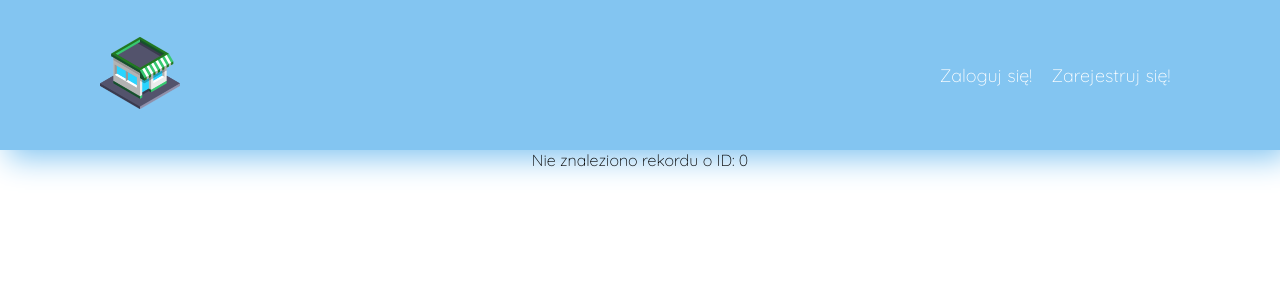
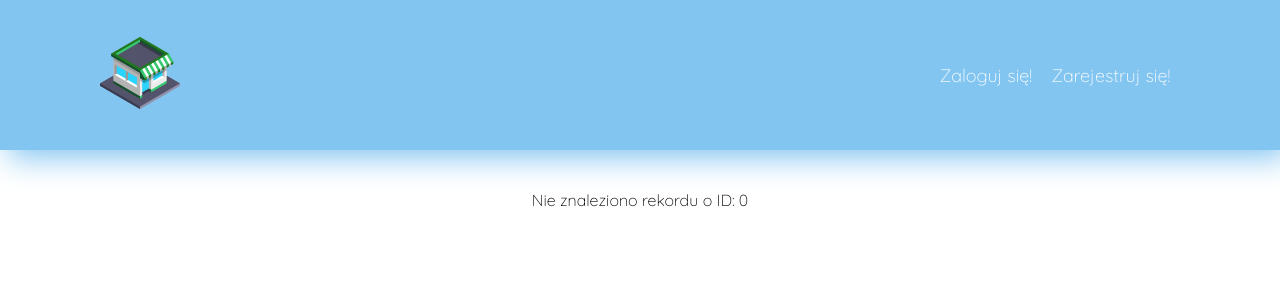
Before and after one commit to podlaskialgorytm3/online-shop, a PHP site: page /simple-page.php?tytul=1 in a window 1280 px wide. Shown: the top 300 px of the page. Run offline with PHP 8.4, Linux system fonts and the light colour scheme; data that the repository does not hold is empty.

Commit message:
Adding custom style to simple page

```diff
--- /dev/null
+++ b/css/simple-page.css
@@ -0,0 +1,19 @@
+body{
+    display: flex;
+    justify-content: center;
+}
+div.content{
+    margin: 40px;
+    display: flex;
+    flex-direction: column;
+    justify-content: center;
+    align-items: center;
+    width: 70vw;
+}
+h1{
+    font-size: 48px;
+    margin-bottom: 20px;
+}
+p,li{
+    font-size: 18px;
+}
--- a/simple-page.php
+++ b/simple-page.php
@@ -2,6 +2,7 @@
 <html lang="en">
 <head>
     <?php include __DIR__ . '/components/meta.php' ?>
+    <link rel="stylesheet" href="/css/simple-page.css">
     <title><?php echo $_GET['tytul']; ?></title>
 </head>
 <body>
```
